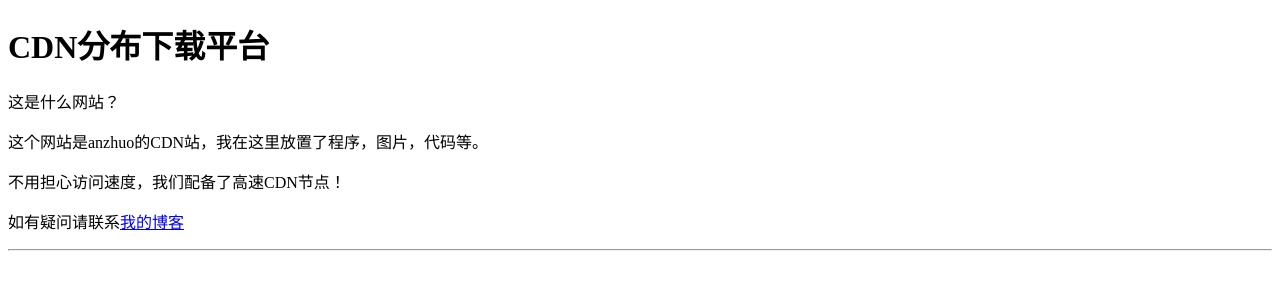
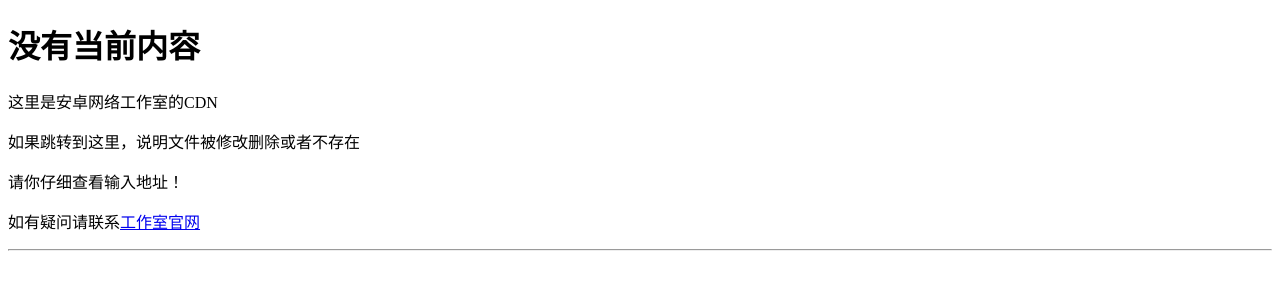
Before and after one commit to anzhuo114514/down, a plain HTML site: page index.html in a window 1280 px wide. Drawn offline with Linux system fonts and the light colour scheme.

Commit message:
Update index.html

```diff
--- a/index.html
+++ b/index.html
@@ -6,11 +6,11 @@
     <title>CDN</title>
 </head>
 <body>
-<h1>CDN分布下载平台</h1>
-<p>这是什么网站？</p>
-<p>这个网站是anzhuo的CDN站，我在这里放置了程序，图片，代码等。<p>
-<p>不用担心访问速度，我们配备了高速CDN节点！</p>
-<p>如有疑问请联系<a href="https://blog.414585.xyz/">我的博客</a></p>
+<h1>没有当前内容</h1>
+<p>这里是安卓网络工作室的CDN</p>
+<p>如果跳转到这里，说明文件被修改删除或者不存在<p>
+<p>请你仔细查看输入地址！</p>
+<p>如有疑问请联系<a href="https://studio.414585.xyz/">工作室官网</a></p>
 <hr>
 </body>
 </html>
```
